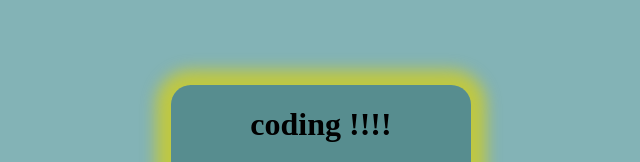
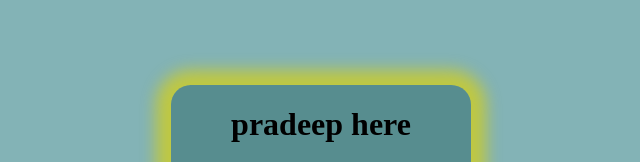
Before and after one commit to pradeepnigam09451/guess_g, a plain HTML site: page index.html in a window 1280 px wide. Shown: the part 140-302 px from the top of the page, without its empty margins (319-959 px from the left). Drawn offline with Linux system fonts and the light colour scheme.

Commit message:
Update index.html

```diff
--- a/index.html
+++ b/index.html
@@ -10,7 +10,7 @@
 <body>
           <div class="container">
                   <div class="box">
-                    <h1> coding !!!!</h1>
+                    <h1>  pradeep here </h1>
                      <input type="number" placeholder="enter a number" id="inputno"><br>
 
                            <button class="btn" onclick = "guess()"> start</button>
```
